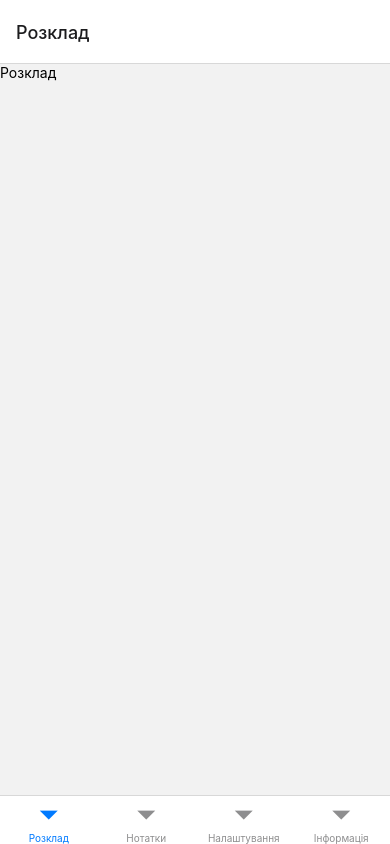
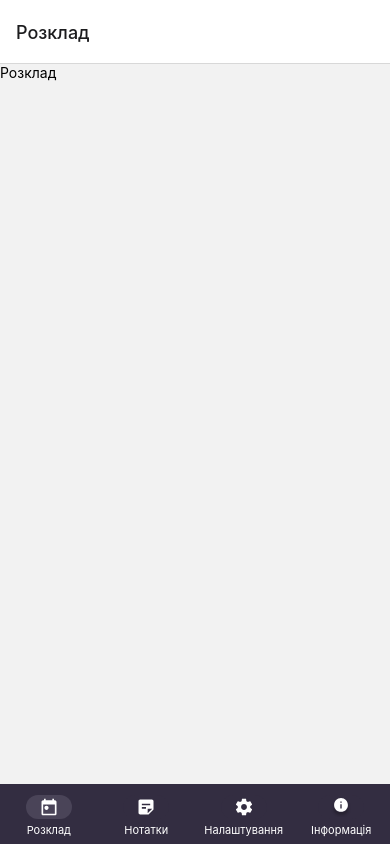
Before and after one commit to Alexander0kd/MySchedule, a React Native app: screen /AppNavbar in a window 390 px wide. Built offline with nearby package versions, Linux system fonts and the light colour scheme.

Commit message:
Update AppNavbar.js

```diff
--- a/src/components/AppNavbar/AppNavbar.js
+++ b/src/components/AppNavbar/AppNavbar.js
@@ -4,16 +4,114 @@ import Schedule from '../Schedule/Schedule';
 import NotesList from '../Notes/NotesList';
 import Settings from '../Settings/Settings';
 import Information from '../Information/Information';
+import {Dimensions, Image, StyleSheet, Text, View} from 'react-native';
+import ScheduleIcon from '../../../assets/schedule.svg';
+import NotesIcon from '../../../assets/notes.svg';
+import SettingsIcon from '../../../assets/settings.svg';
+import InformationIcon from '../../../assets/info.svg';
+import {useEffect, useState} from "react";
 
 export default function AppNavbar() {
-  const Tab = createBottomTabNavigator();
+    const [screenWidth, setScreenWidth] = useState(Dimensions.get('window').width);
 
-  return (
-    <Tab.Navigator>
-      <Tab.Screen name="Розклад" component={Schedule} />
-      <Tab.Screen name="Нотатки" component={NotesList} />
-      <Tab.Screen name="Налаштування" component={Settings} />
-      <Tab.Screen name="Інформація" component={Information} />
-    </Tab.Navigator>
-  );
+    useEffect(() => {
+        const updateScreenWidth = () => {setScreenWidth(Dimensions.get('window').width);};
+        Dimensions.addEventListener('change', updateScreenWidth);
+        return () => { Dimensions.removeEventListener('change', updateScreenWidth);};}, []);
+
+    const Tab = createBottomTabNavigator();
+
+    const getTabBarIconStyle = (focused) => {
+        return {backgroundColor: focused ? '#4A4458' : '#332D41'}
+    };
+
+    return (
+        <Tab.Navigator
+            screenOptions={{
+                tabBarStyle: {
+                    backgroundColor: '#332D41',
+                    height: 60,
+                    borderTopWidth: 0,
+                },
+            }}
+        >
+            <Tab.Screen
+                name="Розклад"
+                component={Schedule}
+                options={{
+                    tabBarLabel: () => (
+                        <Text style={{...styles.label, marginBottom: screenWidth <= 768 ? 7 : 0,
+                            marginLeft: screenWidth <= 768 ? 0 : 30}}>Розклад</Text>
+                    ),
+                    tabBarIcon: ({ focused }) => (
+                        <View style={{ ...styles.icon, backgroundColor: getTabBarIconStyle(focused).backgroundColor, marginTop: screenWidth <= 768 ? 7 : 0 }}>
+                            <Image source={ScheduleIcon} style={{ width: 20, height: 20 }} />
+                        </View>
+                    ),
+                }}
+            />
+            <Tab.Screen
+                name="Нотатки"
+                component={NotesList}
+                options={{
+                    tabBarLabel: () => (
+                        <Text style={{...styles.label, marginBottom: screenWidth <= 768 ? 7 : 0,
+                            marginLeft: screenWidth <= 768 ? 0 : 30}}>Нотатки</Text>
+                    ),
+                    tabBarIcon: ({ focused }) => (
+                        <View style={{ ...styles.icon, backgroundColor: getTabBarIconStyle(focused).backgroundColor, marginTop: screenWidth <= 768 ? 7 : 0}}>
+                            <Image source={NotesIcon} style={{ width: 20, height: 20 }} />
+                        </View>
+                    ),
+                }}
+            />
+            <Tab.Screen
+                name="Налаштування"
+                component={Settings}
+                options={{
+                    tabBarLabel: () => (
+                        <Text style={{...styles.label, marginBottom: screenWidth <= 768 ? 7 : 0,
+                            marginLeft: screenWidth <= 768 ? 0 : 30}}>Налаштування</Text>
+                    ),
+                    tabBarIcon: ({ focused }) => (
+                        <View style={{ ...styles.icon, backgroundColor: getTabBarIconStyle(focused).backgroundColor, marginTop: screenWidth <= 768 ? 7 : 0}}>
+                            <Image source={SettingsIcon} style={{ width: 20, height: 20 }} />
+                        </View>
+                    ),
+                }}
+            />
+            <Tab.Screen
+                name="Інформація"
+                component={Information}
+                options={{
+                    tabBarLabel: () => (
+                        <Text style={{...styles.label, marginBottom: (screenWidth <= 768 ? 7 : 0),
+                            marginLeft: screenWidth <= 768 ? 0 : 30}}>Інформація</Text>
+                    ),
+                    tabBarIcon: ({ focused }) => (
+                         <View style={{ ...styles.icon, backgroundColor: getTabBarIconStyle(focused).backgroundColor, marginTop: screenWidth <= 768 ? 7 : 0}}>
+                             <Image source={InformationIcon} style={{ width: 20, height: 20}} />
+                         </View>
+
+                    ),
+                }}
+            />
+        </Tab.Navigator>
+    );
 }
+
+const styles = StyleSheet.create({
+    icon: {
+        backgroundColor: '#332D41',
+        width: 46,
+        height: 24,
+        borderRadius: 15,
+        alignItems: 'center',
+        justifyContent: 'center',
+    },
+
+    label: {
+        color: 'white',
+        fontSize: 11,
+    }
+});
```
